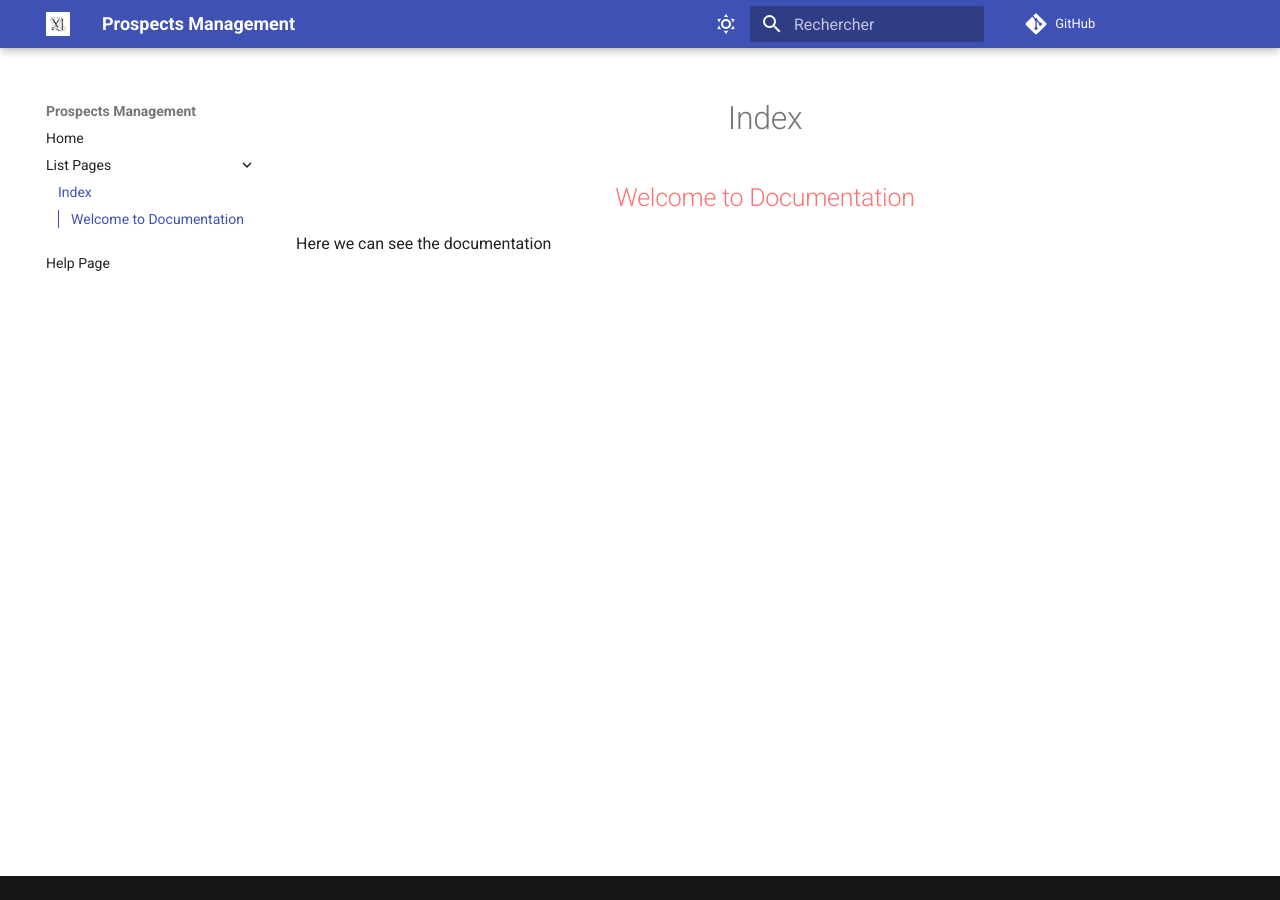
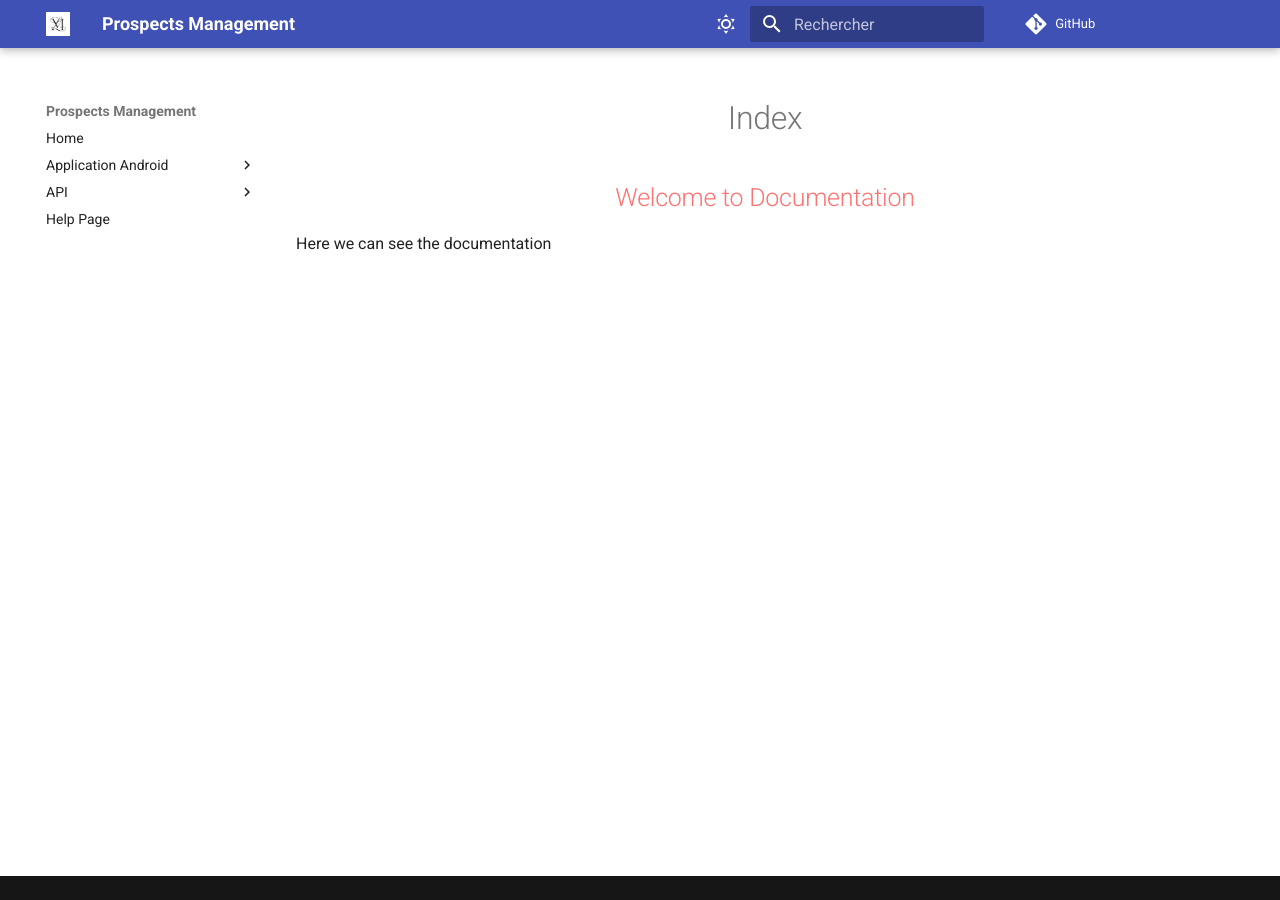
Before and after one commit to LhoMars/ProspectsManagement, an MkDocs documentation site: the page built from docs/API/index.md, in a window 1280 px wide. Built offline with MkDocs 1.6.1 and Material for MkDocs 9.7.7, drawn with Linux system fonts in a browser that asks for light colours; comment, search, counter and statistics services are not loaded.

Commit message:
début doc

```diff
--- a/mkdocs.yml
+++ b/mkdocs.yml
@@ -6,8 +6,10 @@ edit_uri: 'edit/main/docs/'
 
 nav:
     - Home: index.md
-    - List Pages:
-        - pages/index.md
+    - Application Android :
+        - javaAndroid/index.md
+    - API :
+        - api/index.md
     - Help Page: help.md
 
 theme:
```
Also changed, not shown: docs/API/index.md (renamed from docs/pages/index.md), docs/javaAndroid/index.md (added).
